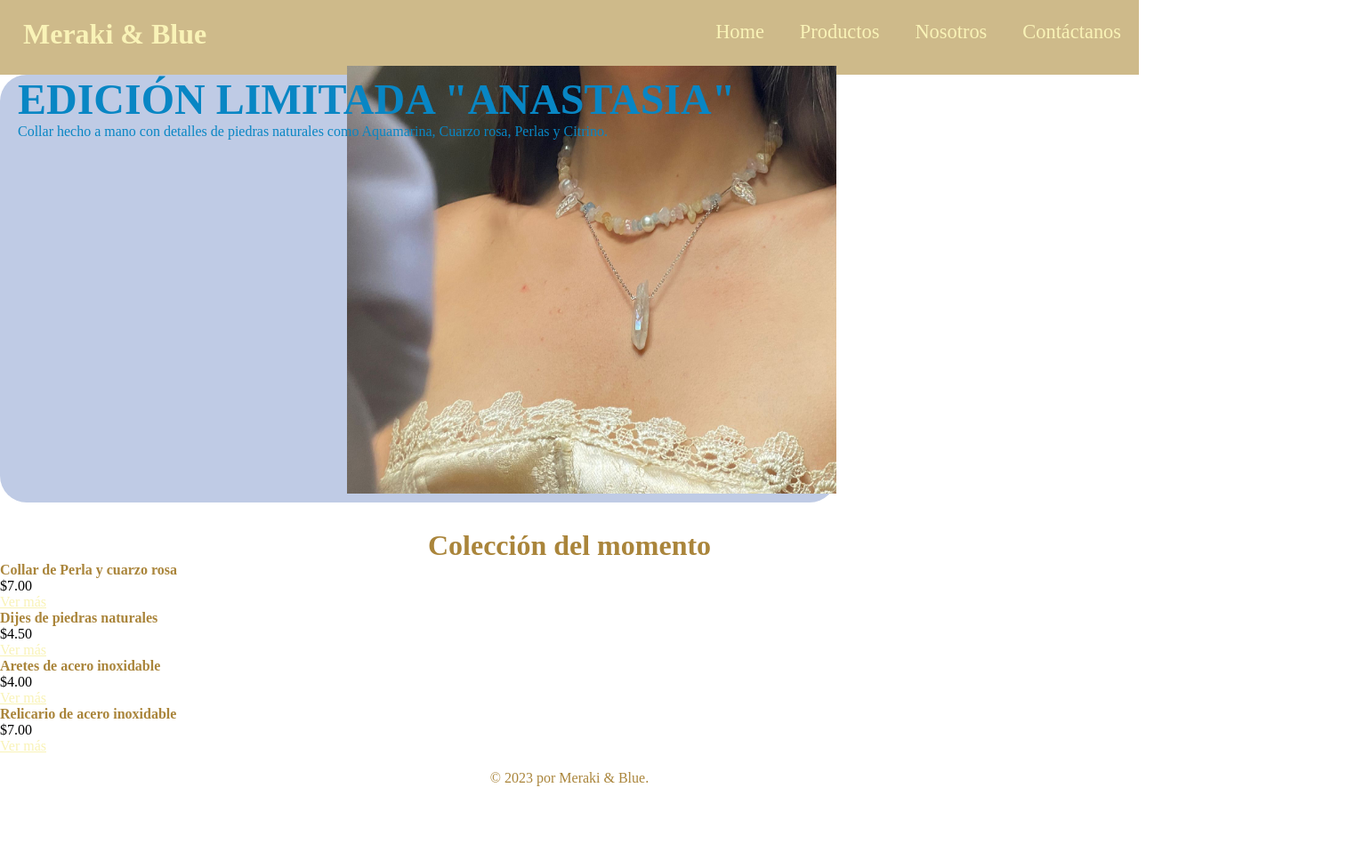
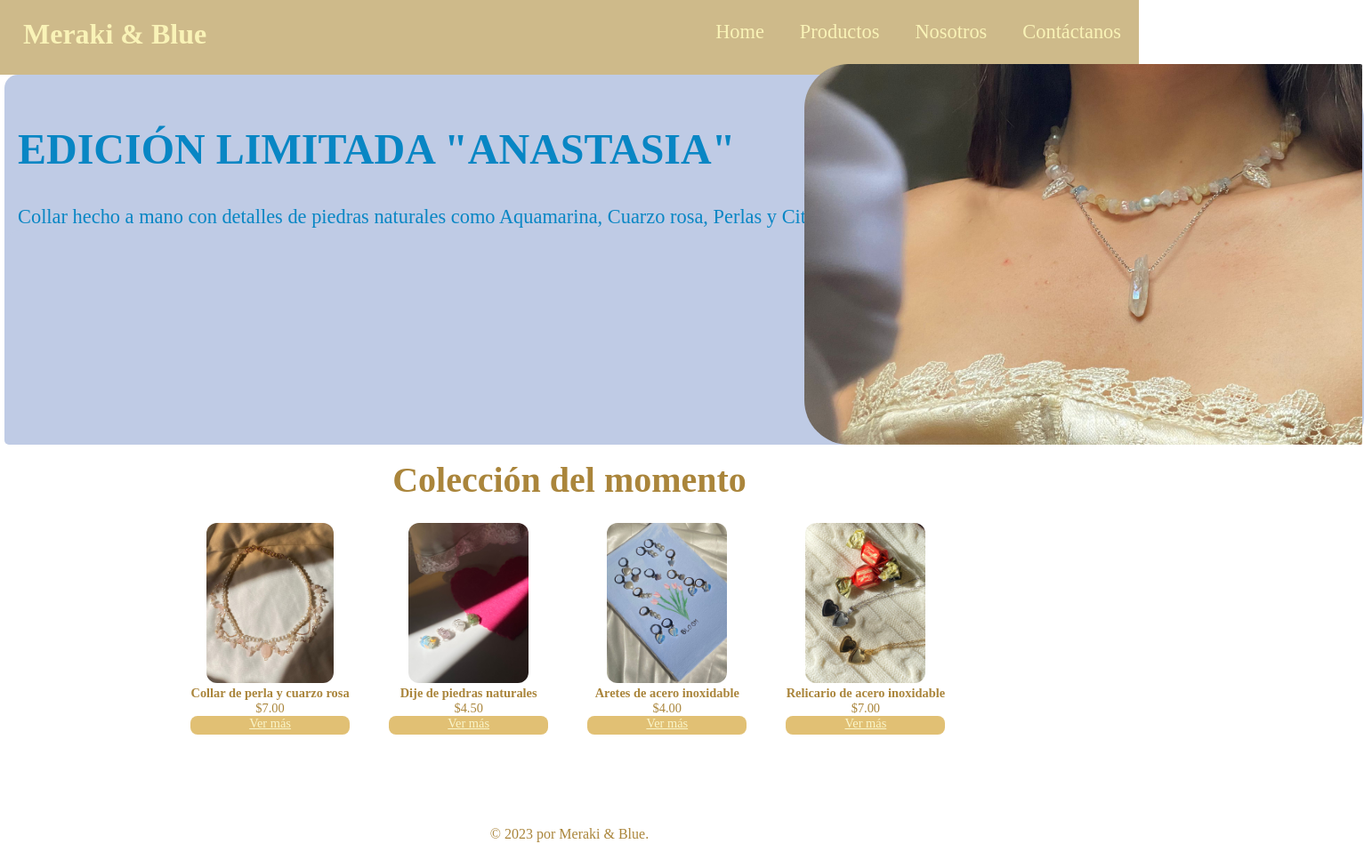
Before and after one commit to KarlaVall3/Meraki-Blue, a plain HTML site: page index.html in a window 1280 px wide. Shown: the part 6-973 px from the top of the page at 89% size, 1533 px wide, since content can reach past the window. Before the commit the page ends 890 px from the top, so only its background shows below. Drawn offline with Linux system fonts and the light colour scheme; files whose address does not match are found by name.

Commit message:
ACTUALIZACIÓN ARCHIVOS
21:47
8/10/2023}
-Karla

```diff
--- a/css/estilo_contactanos.css
+++ b/css/estilo_contactanos.css
@@ -118,4 +118,6 @@ footer{
 	text-align: center;
 	font-family:Pinkerston;
 	color: #AA853B;
+	padding-top: 20 px;
+	padding-bottom: 20px;
 }
--- a/css/estilo_index.css
+++ b/css/estilo_index.css
@@ -69,85 +69,133 @@ div>ul>li>ul>li{
 }
 
 /*FIN DE BARRA DE MENU*/
-/*la barra me falta configurarla, todo lo que es barra menu, no le hagas caso*/
+h1{
+	font-family: Mermaid;
+	font-size: 2em;
+	color: #F9F3B7;
+	margin: 26px;
+}
+/*inicio footer*/
 
-#img_grande
-{
-	padding-left: 920px;
-	margin-top: -70px;
-	overflow: hidden;
-	color: #F9F3B7;
-	float: right;
-	margin-top: -60px;
-	padding-left: -60px;
+footer{
+	text-align: center;
+	font-family:Pinkerston;
+	color: #AA853B;
+	padding-top: 20 px;
+	padding-bottom: 20px;
 }
 
-a, a:hover{
-	color: #F9F3B7;
+
+h2{
+	font-family:Mermaid;
+	font-size: 3em;
+	color: #0886C4;
+	text-align: left;
+	margin-left: 12px;
 }
 
 #img_grande{
-	padding-left: 920px;
-	margin-top: -83px;
+	padding-left: 896px;
+	margin-top: -187px;
 	overflow: hidden;
 	display: block;
+	margin-bottom: -6px;
+    position: unset;
+}
+#img_grande img{
+	width: 627px;
+	height: 428px;
+	border-radius: 50px 2px 2px 50px;
+	position: unset;
 }
 
-.banner{
-	color: #0886C4;
-	height: 481px;
+table{
+	margin-top: 0px auto;
+	width: 45px;
+	background-color: ;
+    border-radius: 15px 50px 30px 5px;
+	position: unset;
 	background-color: #BFCBE5;
-	border-radius: 30px;
-	margin-bottom: 30px;
-	padding-left: 20px;
-	width: 920px;
+	margin-left: 5px;
 }
-
-#contenido_coleccion{
-
-}
-
-p{
-	font-family:Pinkerston;
-	color: #black;
-	font-size: 1em;
+td{
+	text-align: left;
+	padding-left: 1px;
+	border-radius: 15px 50px 30px 5px;
+	background-color: #BFCBE5;
+	margin-bottom: -2px;
 }
 
 p1{
 	font-family:Pinkerston;
 	color: #0886C4;
-	font-size: 1em;
-}
+	font-size: 1.4em;
+	text-align: left;
+	margin: 12px;
 
-h1{
-	font-family:Mermaid;
-	font-size: 2em;
-	color: #F9F3B7;
-	margin: 26px;
-}
-
-h2{
-	font-family:Mermaid;
-	font-size: 3em;
 }
 
 h3{
 	font-family:Molex Shoora;
 	color: #AA853B;
-	font-size: 2em;
+	font-size: 2.5em;
 	text-align: center;
+	margin-top: 16px;
 }
 
 h4{
+	text-align: center;
 	font-family:Pinkerston;
 	color: #AA853B;
 	font-size: 1em;
 }
 
-/*Al footer le pueden agregar más cosas, yo solo lo puse en medio y como lo de marca registrada pero agreguenle lo que ustedes consideren*/
-
-footer{
+p{
 	text-align: center;
 	font-family:Pinkerston;
 	color: #AA853B;
+	font-size: 1em;
 }
+
+.mas{
+	text-align: center;
+	background-color:  #D6A941;
+	height: 21px;
+	opacity: 73%;
+	border-radius: 8px;
+	font-family:Mermaid;
+	color: #FFF;
+}
+
+a, a:hover{
+	color: #F9F3B7;
+
+}
+section{
+	margin: 0 auto;
+	width: 70%;
+	overflow: hidden;
+	position: relative;
+
+	}
+
+section article{
+	font-size: 0.9rem;
+	height: 340px;
+	padding: 1%;
+	box-sizing: border-box;
+}
+
+section article img{
+	height: 180px;
+	max-width: 80%;
+	margin: 3px auto;
+	display: block;
+	border-radius: 12px;
+}
+
+article{
+	margin: 13px;
+	width: 22%;
+	float: left;
+}
--- a/css/estilo_nosotros.css
+++ b/css/estilo_nosotros.css
@@ -69,7 +69,12 @@ div>ul>li>ul>li{
 }
 
 /*FIN DE BARRA DE MENU*/
-
+h1{
+	font-family: Mermaid;
+	font-size: 2em;
+	color: #F9F3B7;
+	margin: 26px;
+}
 /*inicio footer*/
 
 footer{
@@ -77,3 +82,111 @@ footer{
 	font-family:Pinkerston;
 	color: #AA853B;
 }
+
+h2{
+	font-family:Mermaid;
+	font-size: 5.7em;
+	color: #966C23;
+	text-align: center;
+	margin-top: 0px auto;
+}
+
+
+h3{
+	font-family:Mermaid;
+	font-size: 2.5em;
+	color: #0886C4;
+	margin-top: -2px;
+	margin-bottom: 0.1px;
+	position: relative;
+
+}
+
+p1{
+	font-family:Pinkerston;
+	color: #0886C4;
+	font-size: 1.3em;
+	text-align: left;
+
+}
+
+
+table {
+	background-color: #BFCBE5;
+  border-radius: 15px 15px 5px 5px;
+	margin-left: 70px;
+	margin-right: -45px;
+	text-align: left;
+	margin-top: -12px;
+	padding: 3px;
+	padding-left: 1px;
+	position: unset;
+
+}
+
+td{
+	position: static;
+	padding: 1px;
+	padding-left: 4px;
+	border-radius: 30px;
+	background-color: #BFCBE5;
+}
+
+#collares {
+	padding-left: 981px;
+	margin-top: -221px;
+	overflow: hidden;
+	display: inline-table;
+	margin-bottom: -456px;
+	position: unset;
+
+}
+
+#collares img{
+	width: 239px;
+	height: 240px;
+	border-radius: 30px;
+	margin-left: 199px;
+
+
+}
+
+#pt2 table {
+	background-color: #BFCBE5;
+    border-radius: 15px 15px 5px 5px;
+	margin-left: 271px;
+	margin-right: -45px;
+	text-align: left;
+	margin-top: -0.1px;
+	padding: 26px;
+	padding-left: 56px;
+
+
+}
+
+p2{
+	font-family:Pinkerston;
+	color: #0886C4;
+	font-size: 1.3em;
+	text-align: left;
+
+}
+
+#sol {
+
+	margin-top: -219px;
+	overflow: hidden;
+	display: block;
+	margin-bottom: -25px;
+	position:absolute;
+	margin-left: 87px;
+
+
+
+}
+
+#sol img{
+	width: 239px;
+	height: 240px;
+	border-radius: 30px;
+}
--- a/index.html
+++ b/index.html
@@ -14,10 +14,11 @@
                     <li><a href="C:/Users/karly/Documents/GitHub/Meraki-Blue/index.html">Home</a></li>
                     <li><a href="C:/Users/karly/Documents/GitHub/Meraki-Blue/productos.html">Productos</a>
                         <ul>
+                            <li><a href="#">Collares</a></li>
+                            <li><a href="#">Accesorios</a></li>
+                            <li><a href="#">Anillos</a></li>
                             <li><a href="#">Productos de temporada</a></li>
-                            <li><a href="#">Collares</a></li>
-                            <li><a href="#">Dijes/piedras</a></li>
-                            <li><a href="#">Anillos</a></li>
+                            <li><a href="#">Aritos</a></li>
                         </ul>
                     </li>
                     <li><a href="C:/Users/karly/Documents/GitHub/Meraki-Blue/nosotros.html">Nosotros</a></li>
@@ -25,39 +26,61 @@
                 </ul>
             </div>
         </header>
-        <article class="banner">
-            <h2>EDICIÓN LIMITADA "ANASTASIA"</h2>
-            <p1>Collar hecho a mano con detalles de piedras naturales como Aquamarina, Cuarzo rosa, Perlas y Citrino.</p1>
-            <img width="550" id= "img_grande" height= "481" src="C:/Users/karly/Documents/GitHub/Meraki-Blue/imagenes/banner.jpeg"/>
-        </article>
-        <section id="contenido_coleccion">
+</main>
+
+       <table id="banner">
+    <tr>
+        <td>
+        <br>
+        <br>
+        <br>
+        <h2 id="titulo">EDICIÓN LIMITADA "ANASTASIA"</h2>
+        <br>
+         <br>
+        <p1>Collar hecho a mano con detalles de piedras naturales como Aquamarina, Cuarzo rosa, Perlas y Citrino.</p1></td>
+    </tr>
+     <tr>
+    <td><div id="img_grande"><img src="imagenes/banner.jpeg"></div></td>
+    </tr>
+    </table>
+<div>
+
+<section id="coleccion">
+    <div>
     <h3>Colección del momento</h3>
-            <div class="caja">
-                <h4>Collar de Perla y cuarzo rosa</h4>
+    </div>
+    <article>
+        <img src="imagenes/perlas.jpeg">
+        <h4>Collar de perla y cuarzo rosa</h4>
          <p>$7.00</p>
         <div class="mas">
             <a href="#">Ver más</a>
         </div>
-        <div class="caja">
-            <h4>Dijes de piedras naturales</h4>
+    </article>
+    <article>
+        <img src="imagenes/dijes.jpeg">
+        <h4>Dije de piedras naturales</h4>
         <p>$4.50</p>
         <div class="mas">
             <a href="#">Ver más</a>
         </div>
-        </div>
-        <div class="caja">
+    </article>
+    <article>
+        <img src="imagenes/aretes.jpeg">
         <h4>Aretes de acero inoxidable</h4>
         <p>$4.00</p>
         <div class="mas">
             <a href="#">Ver más</a>
         </div>
-        </div>
-         <div class="caja">
+    </article>
+    <article>
+        <img src="imagenes/relicarios.jpeg">
         <h4>Relicario de acero inoxidable</h4>
          <p>$7.00</p>
         <div class="mas">
             <a href="#">Ver más</a>
         </div>
+    </article>
         <br style="clear:both"/>
     </section>
 </main>
```
Also changed, not shown: contactanos.html (+4 -3 lines), nosotros.html (+37 -4 lines), productos.html (+4 -3 lines), imagenes/aretes.jpeg (renamed from imagenes/WhatsApp Image 2023-09-22 at 10.40.51 AM (1).jpeg), imagenes/dijes.jpeg (renamed from imagenes/WhatsApp Image 2023-09-22 at 10.40.51 AM.jpeg), imagenes/perlas.jpeg (renamed from imagenes/WhatsApp Image 2023-09-22 at 10.40.53 AM (4).jpeg), imagenes/relicarios.jpeg (renamed from imagenes/WhatsApp Image 2023-09-22 at 10.40.50 AM (2).jpeg). Lines whose indentation alone changed are shown as unchanged.
